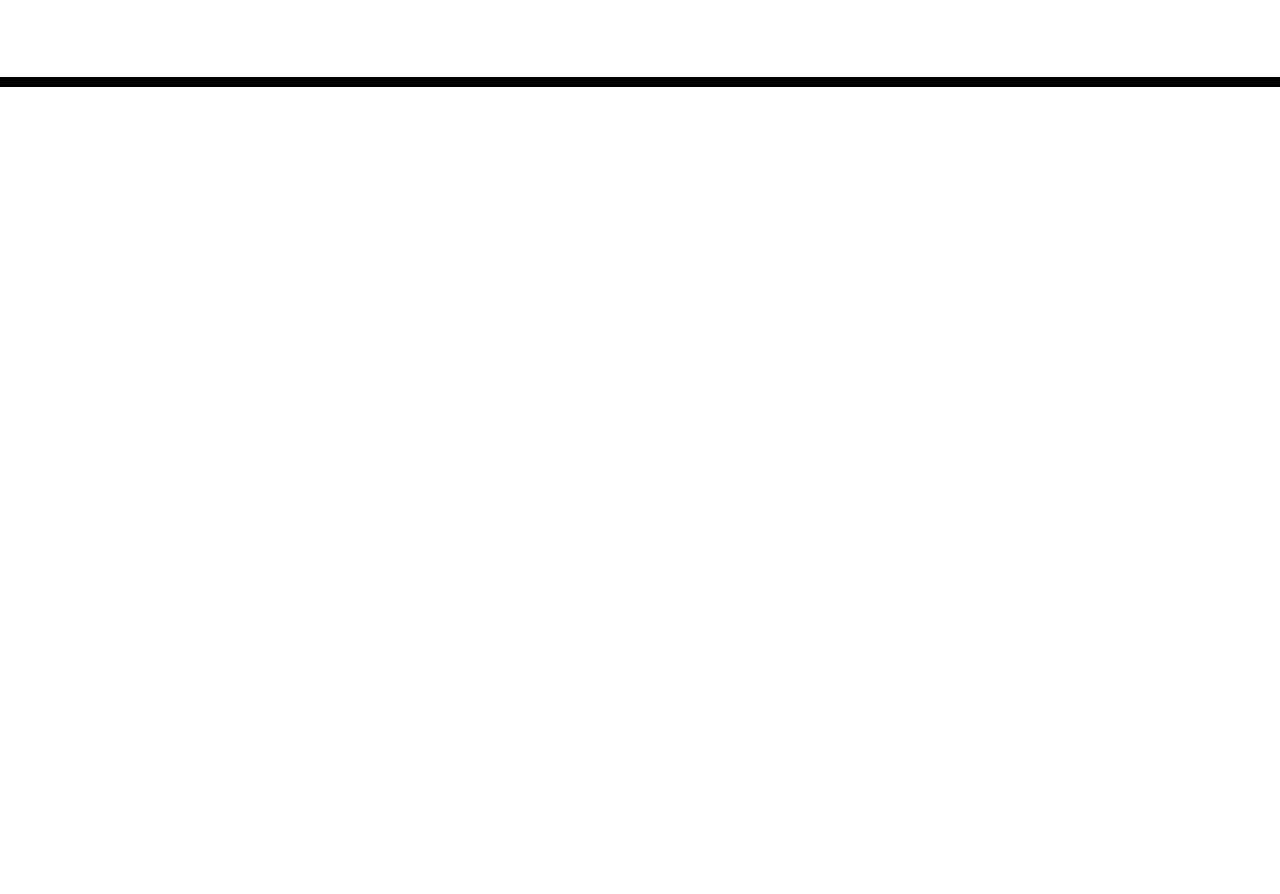
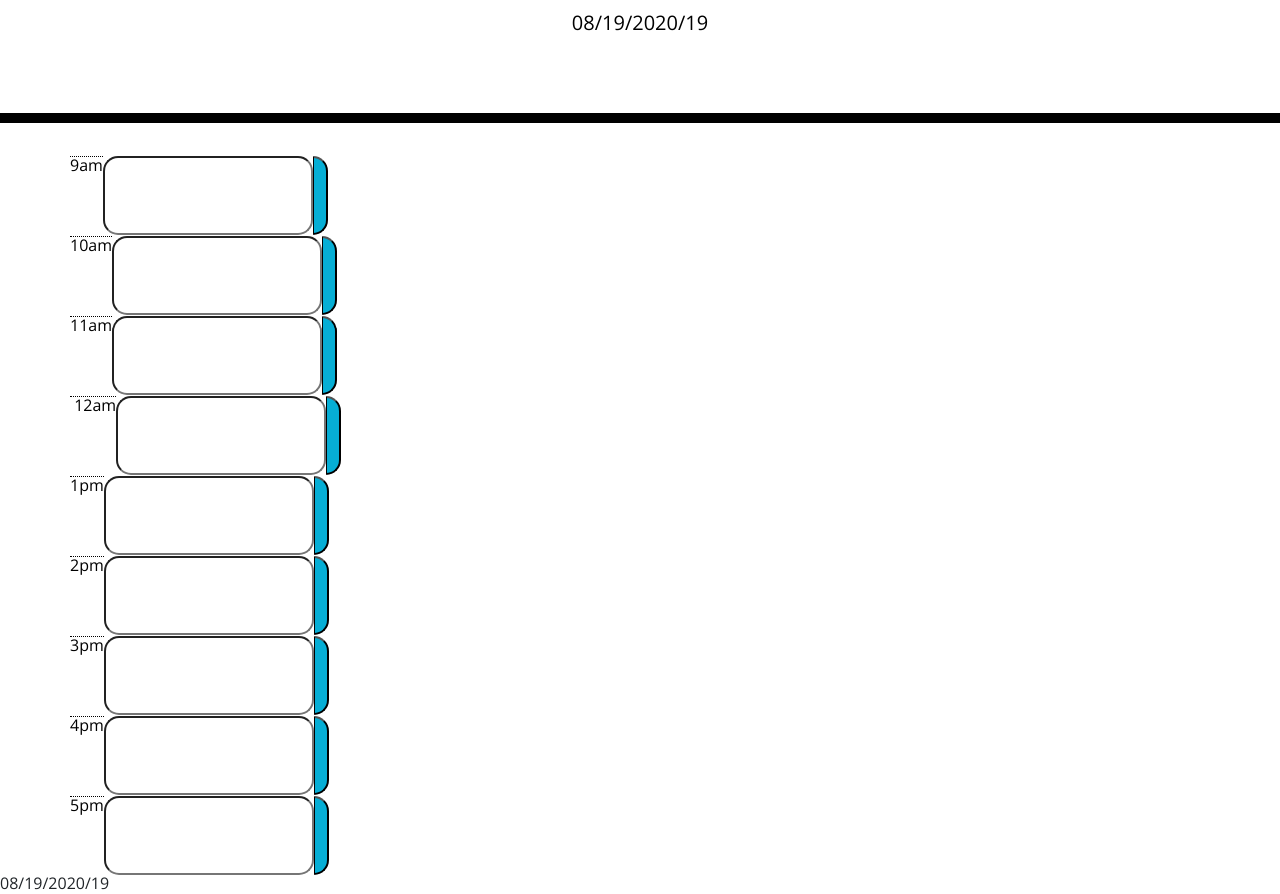
Before and after one commit to jesseziros/work-day-scheduler, a plain HTML site: page index.html in a window 1280 px wide. Shown: the part 181-1075 px from the top of the page. Before the commit the page ends 800 px from the top, so only its background shows below. Drawn offline with nearby package versions, Linux system fonts and the light colour scheme.

Commit message:
created display for current date, and setting up timer

```diff
--- a/index.html
+++ b/index.html
@@ -4,6 +4,8 @@
     <meta charset="UTF-8" />
     <meta name="viewport" content="width=device-width, initial-scale=1.0" />
     <meta http-equiv="X-UA-Compatible" content="ie=edge" />
+    <script src="https://ajax.googleapis.com/ajax/libs/jquery/3.5.1/jquery.min.js"></script>
+    <script src="https://cdnjs.cloudflare.com/ajax/libs/moment.js/2.24.0/moment.min.js"></script>
     <link
       rel="stylesheet"
       href="https://stackpath.bootstrapcdn.com/bootstrap/4.3.1/css/bootstrap.min.css"
@@ -30,10 +32,58 @@
     </header>
     <div class="container">
       <!-- Timeblocks go here -->
+        <div class="row">
+            <p class="hour">9am</p> <input class="time-block"> <button class="saveBtn" data-name="time-block9"></button>
+        </div>
+        <div class="row">
+            <p class="hour">10am</p> <input class="time-block"> <button class="saveBtn" data-name="time-block10"></button>
+        </div>
+        <div class="row">
+           <p class="hour">11am</p> <input class="time-block"> <button class="saveBtn" data-name="time-block11"></button>
+        </div>
+        <div class="row">
+            <p class="hour"> 12am</p> <input class="time-block"> <button class="saveBtn" data-name="time-block12"></button>
+        </div>
+        <div class="row">
+            <p class="hour">1pm</p> <input class="time-block"> <button class="saveBtn" data-name="time-block1"></button>
+        </div>
+        <div class="row">
+            <p class="hour">2pm</p> <input class="time-block"> <button class="saveBtn" data-name="time-block2"></button>
+        </div>
+        <div class="row">
+            <p class="hour">3pm</p> <input class="time-block"> <button class="saveBtn" data-name="time-block3"></button>
+        </div>
+        <div class="row">
+            <p class="hour">4pm</p> <input class="time-block"> <button class="saveBtn" data-name="time-block4"></button>
+        </div>
+        <div class="row">
+            <p class="hour">5pm</p> <input class="time-block"> <button class="saveBtn" data-name="time-block5"></button>
+        </div>
 
     </div>
+    <script>
+      var today = new Date();
+      var dd = String(today.getDate()).padStart(2, '0');
+      var mm = String(today.getMonth() + 1).padStart(2, '0');
+      var yyyy = today.getFullYear();
+      var hour = today.getHours();
+      today = mm + '/' + dd + '/' + yyyy + '/' + hour;
+      document.write(today);
+      $("#currentDay").append(today);
 
-    <script src="https://code.jquery.com/jquery-3.4.1.min.js"></script>
-    <script src="https://cdnjs.cloudflare.com/ajax/libs/moment.js/2.24.0/moment.min.js"></script>
+      $(document).on("click", ".saveBtn", function(event) {
+          event.preventDefault();
+          var targetElement = $(this).attr("data-name");
+          var newVal = $(`#${targetElement}`).val();
+          console.log(`${targetElement}: ${newVal}`);
+      });
+
+      function myFunction() {
+        var d = new Date();
+        var n = d.getHours();
+        document.getElementById("demo").innerHTML = n;
+        console.log(myFunction)
+      };
+  </script>
   </body>
 </html>
--- a/style.css
+++ b/style.css
@@ -28,33 +28,34 @@ textarea{
 .time-block{
   text-align: center;
   border-radius: 15px;
+  ;
 }
 
 .row {
   white-space: pre-wrap;
   height: 80px;
-  border-top: 1px solid white;;
+  border-top: 1px solid white;
 }
 
 .hour {
   background-color: #ffffff;
   color: #000000;
-  border-top: 1px dashed #000000;
+  border-top: 1px dotted #000000;
 }
 
 .past {
   background-color: #d3d3d3;
-  color: white;
+  color: gray;
 }
 
 .present {
   background-color: #ff6961;
-  color: white;
+  color: red;
 }
 
 .future {
   background-color: #77dd77;
-  color: white;
+  color: green;
 }
 
 .saveBtn {
```
